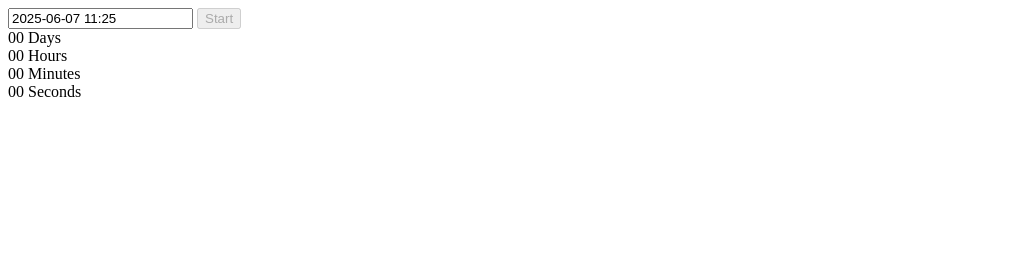
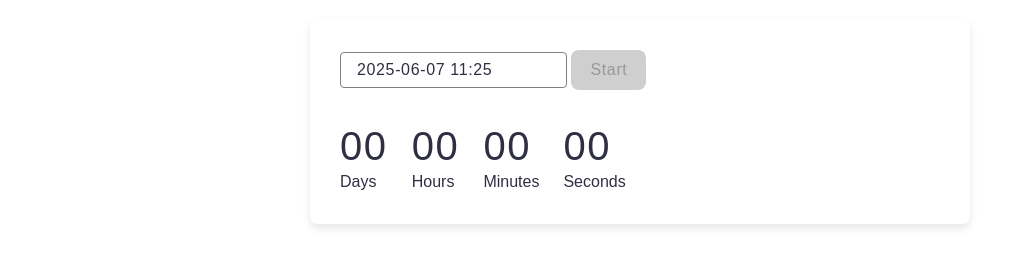
Before and after one commit to anastasiia-amb/goit-js-hw-10, a website built with Vite: page src/1-timer.html in a window 1280 px wide. Shown: the whole page, without its empty margins (0-1023 px from the left). Built offline with nearby package versions, Linux system fonts and the light colour scheme.

Commit message:
add task 2

```diff
--- a/src/1-timer.html
+++ b/src/1-timer.html
@@ -9,9 +9,9 @@
 </head>
 
 <body>
-
+    <div class="container">
         <input type="text" id="datetime-picker" />
-    <button type="button" data-start>Start</button>
+        <button class="button" type="button" data-start>Start</button>
 
         <div class="timer">
             <div class="field">
@@ -32,7 +32,7 @@
             </div>
         </div>
 
-
+    </div>
 
     <script type="module" src="./js/1-timer.js"></script>
 </body>
--- a/src/css/1-timer.css
+++ b/src/css/1-timer.css
@@ -0,0 +1,78 @@
+body {
+  font-family: 'Montserrat', sans-serif;
+}
+
+.container {
+  max-width: 600px;
+  margin: 20px auto;
+  background-color: #fff;
+  padding: 30px;
+  border-radius: 8px;
+  box-shadow: 0 4px 8px rgba(0, 0, 0, 0.1);
+}
+
+#datetime-picker {
+  border: 1px solid #808080;
+  border-radius: 4px;
+  max-width: 272px;
+  min-height: 32px;
+  background-color: #fff;
+  font-weight: 400;
+  font-size: 16px;
+  line-height: 1.5;
+  letter-spacing: 0.04em;
+  color: #2e2f42;
+  padding-left: 16px;
+}
+
+#datetime-picker:hover {
+  border: 1px solid #000;
+}
+
+.button {
+  font-weight: 500;
+  font-size: 16px;
+  line-height: 1.5;
+  letter-spacing: 0.04em;
+  color: #fff;
+  border-radius: 8px;
+  padding: 8px 16px;
+  min-width: 75px;
+  max-height: 40px;
+  background-color: #4e75ff;
+  border: none;
+}
+
+.button:disabled {
+  background-color: #cfcfcf;
+  color: #989898;
+}
+.button:hover:not(:disabled) {
+  background-color: #6c8cff;
+}
+
+.timer {
+  display: flex;
+  gap: 24px;
+  margin-top: 32px;
+}
+
+.field {
+  display: flex;
+  flex-direction: column;
+}
+
+.value {
+  font-weight: 400;
+  font-size: 40px;
+  line-height: 1.2;
+  letter-spacing: 0.04em;
+  color: #2e2f42;
+}
+
+.label {
+  font-weight: 400;
+  font-size: 16px;
+  line-height: 1.5;
+  color: #2e2f42;
+}
--- a/src/css/2-snackbar.css
+++ b/src/css/2-snackbar.css
@@ -0,0 +1,67 @@
+body {
+  font-family: 'Montserrat', sans-serif;
+}
+
+.container {
+  max-width: 360px;
+  margin: 20px auto;
+  background-color: #fff;
+  padding: 30px;
+  border-radius: 8px;
+  box-shadow: 0 4px 8px rgba(0, 0, 0, 0.1);
+}
+
+.form {
+  display: flex;
+  flex-direction: column;
+}
+
+.label-delay {
+  display: flex;
+  flex-direction: column;
+  font-weight: 400;
+  font-size: 16px;
+  line-height: 1.5;
+  letter-spacing: 0.04em;
+  color: #2e2f42;
+  gap: 8px;
+  margin-bottom: 16px;
+}
+
+.input-delay {
+  border: 1px solid #808080;
+  border-radius: 4px;
+  min-height: 40px;
+}
+
+.fieldset {
+  font-weight: 400;
+  font-size: 16px;
+  line-height: 1.5;
+  letter-spacing: 0.04em;
+  color: #2e2f42;
+  border-radius: 4px;
+  margin-bottom: 24px;
+}
+
+.label-radio {
+  align-items: center;
+  cursor: pointer;
+}
+
+.button {
+  font-weight: 500;
+  font-size: 16px;
+  line-height: 1.5;
+  letter-spacing: 0.04em;
+  color: #fff;
+  border-radius: 8px;
+  padding: 8px 16px;
+  max-width: 360px;
+  background-color: #4e75ff;
+  border: none;
+}
+.button:hover,
+.button:focus {
+  background-color: #6c8cff;
+}
--- a/src/js/1-timer.js
+++ b/src/js/1-timer.js
@@ -49,7 +49,7 @@ startBtn.addEventListener('click', () => {
   datetimePicker.disabled = true;
 
   timerId = setInterval(() => {
-    const dateNow = new Data();
+    const dateNow = new Date();
     const diffTime = userSelectedDate - dateNow;
 
     if (diffTime <= 0) {
@@ -58,8 +58,8 @@ startBtn.addEventListener('click', () => {
       return;
     }
     const time = convertMs(diffTime);
-    updateTimer(time);
-  }, 1500);
+    updateTimerUI(time);
+  }, 1000);
 });
 
 function updateTimerUI({ days, hours, minutes, seconds }) {
```
Also changed, not shown: src/2-snackbar.html (+8 -8 lines), src/css/container.css (deleted, +0 -19 lines), src/js/2-snackbar.js (+39 -0 lines). Lines whose indentation alone changed are shown as unchanged.
